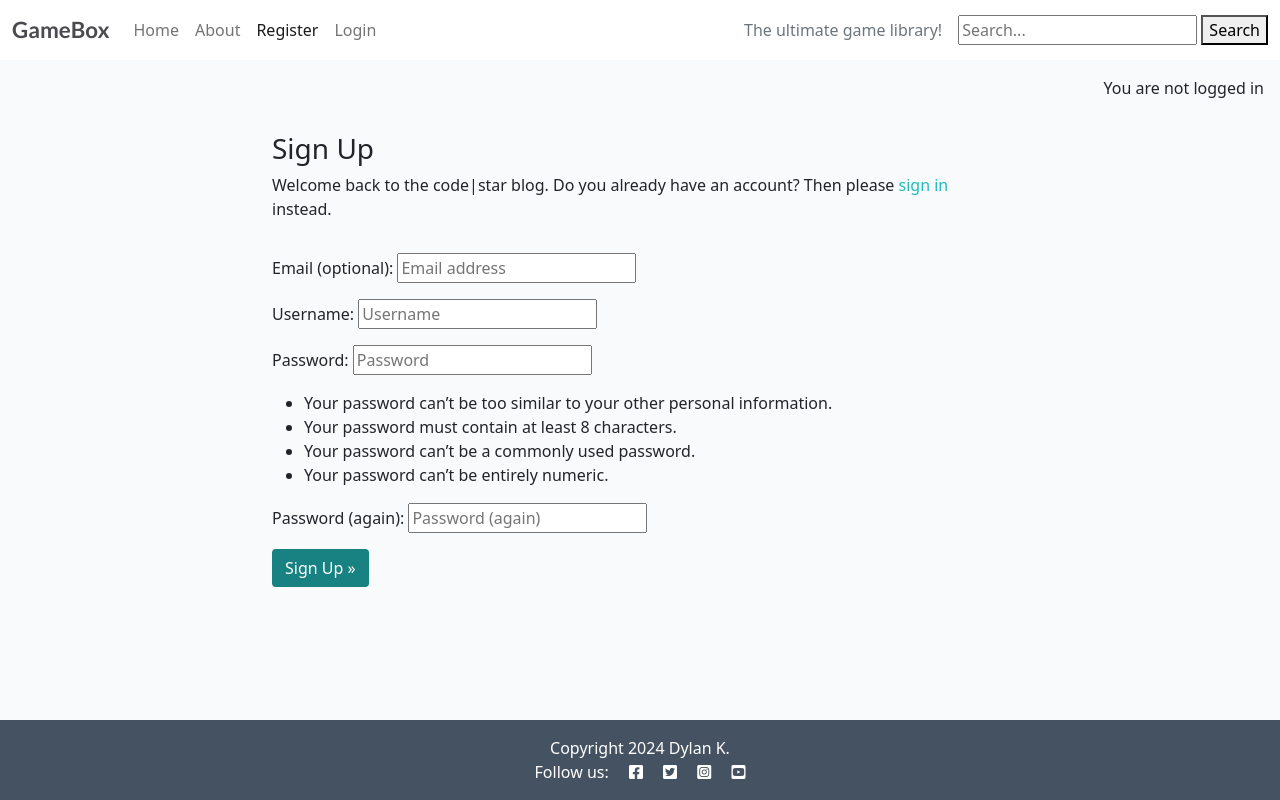
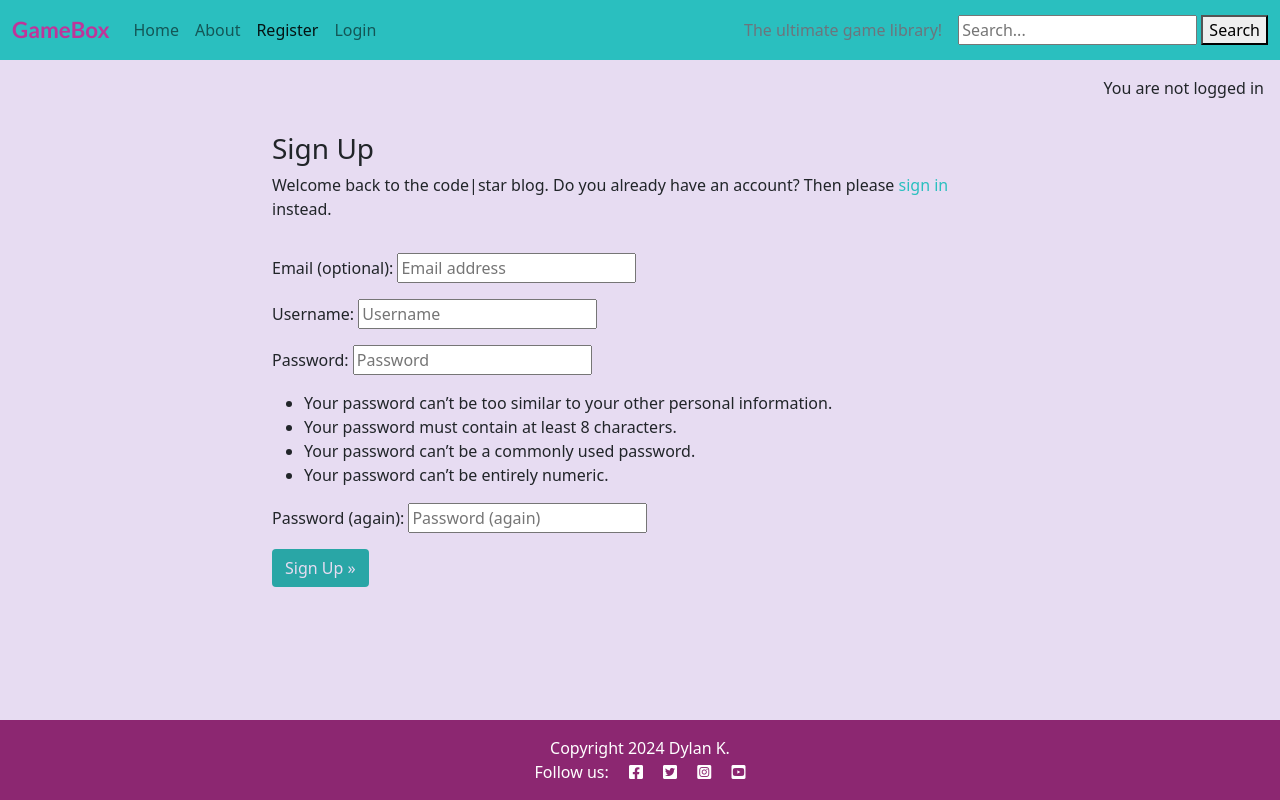
Before and after one commit to isThatAFife/CI_PP4, a Django app: page /accounts/signup/ in a window 1280 px wide. Run offline with Django 4.2, Linux system fonts and the light colour scheme.

Commit message:
style: added custom colours and styling

```diff
--- a/static/css/style.css
+++ b/static/css/style.css
@@ -1,6 +1,6 @@
 /* Set the background color for the entire body */
 body {
-    background-color: #F9FAFC;
+    background-color: #E7DCF2;
 }
 
 /* Style for logo */
@@ -8,7 +8,7 @@ body {
     font-family: Lato, sans-serif;
     font-size: 1.4rem;
     font-weight: 700;
-    color: #4A4A4F;
+    color: #BF349A;
 }
 
 /* Define a class for thin font weight */
@@ -22,11 +22,11 @@ body {
 }
 
 .dark-bg {
-    background-color: #445261;
+    background-color: #8C2771;
 }
 
 .main-bg {
-    background-color: #F9FAFC;
+    background-color: #E7DCF2;
 }
 
 /* Remove border and set transparent background for cards */
@@ -43,7 +43,7 @@ body {
 .image-container img {
     max-width: 100%;
     height: auto;
-  }
+}
 
 /* Style for flash overlay on images */
 .image-flash {
@@ -51,7 +51,7 @@ body {
     bottom: 5%;
     min-width: 30%;
     left: -2px;
-    background-color: #188181;
+    background-color: #2ABFBF;
 }
 
 /* Ensure images scale properly */
@@ -62,7 +62,7 @@ body {
 
 /* Style for author name */
 .author {
-    color: white;
+    color: #BF349A;
     margin: 4px;
     text-transform: uppercase;
 }
@@ -78,7 +78,7 @@ body {
 }
 
 .masthead-text {
-    background-color: #445261;
+    background-color: #8C2771;
     color: white;
     position: relative;
 }
@@ -96,7 +96,7 @@ body {
     right: 90%;
     height: 100%;
     width: 150%;
-    background: #445261;
+    background: #8C2771;
     -webkit-transform: skew(15deg);
     -moz-transform: skew(15deg);
     transform: skew(15deg);
@@ -106,12 +106,12 @@ body {
 /* Styling for post links */
 .post-link {
     text-decoration: none;
-    color: #445261;
+    color: #8C2771;
 }
 
 .post-link:hover,
 .page-link {
-    color: #E84610;
+    color: #BF349A;
 }
 
 /* Positioning for post title and subtitle */
@@ -128,67 +128,71 @@ body {
 /* Styling for signup and edit buttons */
 .btn-signup,
 .btn-edit {
-    background-color: #188181;
-    color: #fff;
+    background-color: #29A6A6;
+    color: #E7DCF2;
 }
 
 .btn-signup:hover,
 .btn-signup:active {
-    background-color: #fff;
-    color: #23BBBB;
+    background-color: #E7DCF2;
+    color: #2ABFBF;
 }
 
 /* Styling for links */
 .link {
-    color: #23BBBB;
+    color: #2ABFBF;
     text-decoration: none;
 }
 
 .link:hover,
 .link:active {
-    color: #445261;
-    text-decoration: underline;
+   color:#8C2771;
+   text-decoration: underline;
 }
 
 /* Styling for like button */
 .btn-like {
-    color: #E84610;
-    border: none;
-    background: transparent;
+   color:#BF349A;
+   border:none;
+   background:none;
 }
 
 /* Styling for delete button */
 .btn-delete {
-    color: #fff;
-    background: #E84610;
+   color:white;
+   background-color:#BF349A;
 }
 
 .btn-like:hover,
 .btn-like:active {
-    color: #E84610;
-    background: transparent;
-    border: none;
+   color:#E7DCF2;
 }
 
 /* Styling for faded text */
 .faded {
-    color: rgb(172, 175, 175);
+   color:#E7DCF2;
 }
 
 /* Styling for approval text */
 .approval {
-    color: rgb(222, 146, 168);
+   color:#BF349A;
 }
 
 /* Styling for default game cover art */
 .game-cover {
-    width: 264px;
-    height: 352px;
-    object-fit: cover;
+   width:264px;
+   height:auto;
+   object-fit:center-cover;
 }
 
 /* Comment border */
 .border-custom {
-    border: 1px solid rgba(0, 0, 0, 0.1);
-    border-radius: 0.25rem;
+   border-color:#E7DCF2;
+   border-radius:.25rem;
 }
+
+/* Navbar custom coloring */
+
+.navbar-color {
+    background: #2ABFBF;
+}
--- a/templates/base.html
+++ b/templates/base.html
@@ -36,7 +36,7 @@
 <body class="d-flex flex-column h-100 main-bg">
 
     <!-- Navigation -->
-    <nav class="navbar navbar-expand-lg navbar-light bg-white">
+    <nav class="navbar navbar-expand-lg navbar-light navbar-color">
         <div class="container-fluid">
             <a class="navbar-brand" href="{% url 'home' %}" aria-label="GameBox Home"><span
                     class="brand">GameBox</span></a>
```
